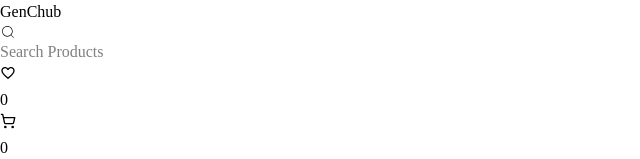
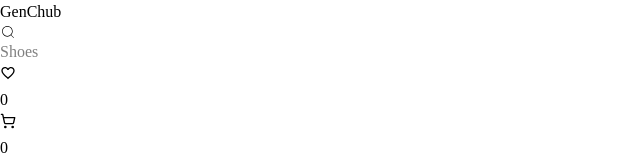
Before and after one commit to rahulpattusamy/Genchub, a React (Vite) app in the folder gencyhub/: page /cart in a window 1280 px wide. Shown: the top 159 px of the page, without its empty margins (0-640 px from the left). Built offline with nearby package versions, Linux system fonts and the light colour scheme.

Commit message:
add rotating placeholder text

```diff
--- a/gencyhub/src/Pages/HomePage.tsx
+++ b/gencyhub/src/Pages/HomePage.tsx
@@ -2,6 +2,7 @@
 import SearchInput from "../components/SearchInput"
 import Category from "../components/Category"
 import ProductCard from "../components/ProductCard"
+
 
 
 const HomePage = () => {
--- a/gencyhub/src/Pages/Layout.tsx
+++ b/gencyhub/src/Pages/Layout.tsx
@@ -8,7 +8,6 @@
     <>
       <NavBar />
       <Outlet />
-
       <div className="mt-120">
         <Footer />
       </div>
--- a/gencyhub/src/components/AddToCart.tsx
+++ b/gencyhub/src/components/AddToCart.tsx
@@ -3,6 +3,7 @@
 import { findproduct } from "../utils/FindProduct";
 import { useNavigate } from "react-router-dom";
 import { BsCartCheck, BsCartPlus } from "react-icons/bs";
+
 
 interface Product {
   id: number;
@@ -23,12 +24,14 @@
   const isProductinCart = findproduct(cart, product.id);
   const navigate = useNavigate();
 
+
   return (
     <div>
       <button
         onClick={() => {
           !isProductinCart && setCart({...product, quantity:1});
           isProductinCart && navigate("/cart");
+
         }}
         className="btn hidden text-sm  lg:flex ml-2"
       >
@@ -40,6 +43,7 @@
           !isProductinCart &&
             setCart({...product, quantity:1});
           isProductinCart && navigate("/cart");
+
         }}
         className="btn p-2 block text-xl lg:hidden ml-2"
       >
--- a/gencyhub/src/components/SearchInput.tsx
+++ b/gencyhub/src/components/SearchInput.tsx
@@ -1,41 +1,70 @@
-import { useCallback, useRef } from "react";
+import { useCallback, useEffect, useRef, useState } from "react";
 import { CiSearch } from "react-icons/ci";
 import useProductquery from "../productquerystore";
 import { useNavigate } from "react-router-dom";
-import debounce from 'lodash/debounce'
+import debounce from "lodash/debounce";
 
 const SearchInput = () => {
   const ref = useRef<HTMLInputElement>(null);
   const setSearchtext = useProductquery((s) => s.setSearchText);
   const navigate = useNavigate();
 
-  const debounced = useCallback(debounce((value:string)=>{
-    setSearchtext(value);
-  },500),[]);
+  const PlaceholderList = [
+    "Search Products",
+    "Laptops",
+    "Shoes",
+    "Smartphones",
+    "shirts",
+    "Watches",
+    "sunglasses",
+  ];
 
-  const handleChange = ()=>{
-    if(ref.current){
-      debounced(ref.current.value)
+  const [isText, setText] = useState(0);
+
+  useEffect(() => {
+    const interval = setInterval(() => {
+      setText((p) => (p + 1 >= PlaceholderList.length ? 0 : p + 1));
+    }, 2000);
+
+    return () => clearInterval(interval);
+  }, []);
+
+  const debounced = useCallback(
+    debounce((value: string) => {
+      setSearchtext(value);
+    }, 500),
+    []
+  );
+
+  const handleChange = () => {
+    if (ref.current) {
+      debounced(ref.current.value);
     }
-  }
-
+  };
 
   return (
     <form
       onSubmit={(e) => {
         e.preventDefault();
         if (ref.current) setSearchtext(ref.current?.value);
-        navigate('/');
+        navigate("/");
       }}
       action="search"
-     className="">
-    <div className=" relative ">
-     <div className="ml-1 pt-1 text-2xl  text-black  absolute sm:pt-2 sm:ml-2 sm:text-2xl">
-       <CiSearch/>
-     </div>
+      className=""
+    >
+      <div className=" relative ">
+        <div className="ml-1 pt-1 text-2xl  text-black  absolute sm:pt-2 sm:ml-2 sm:text-2xl">
+          <CiSearch />
+        </div>
 
-     <input ref={ref} onChange={handleChange} className=" border border-gray-600  focus:ring-black  pl-8 text-lg md:ring-white focus:outline-none md:rounded-4xl md:bg-white md:border-white dark:bg-white placeholder:text-black md:text-xl md:w-full md:pl-10 md:p-1  w-full rounded-4xl"  type="text" placeholder='Search Products' />
-    </div>
+        <input
+          ref={ref}
+          onChange={handleChange}
+          className=" border placeholder-black text-black bg-white border-gray-600  focus:ring-black  pl-8 text-lg  focus:outline-none md:rounded-4xl  md:border-white   md:text-xl md:w-100 md:pl-10 md:p-1  w-full rounded-4xl"
+          type="text"
+          placeholder={PlaceholderList[isText]}
+        />
+      </div>
     </form>
   );
 };
--- a/package.json
+++ b/package.json
@@ -4,11 +4,14 @@
     "@tanstack/react-query": "^5.81.5",
     "@tanstack/react-query-devtools": "^5.81.5",
     "axios": "^1.10.0",
+    "from": "^0.1.7",
     "lodash": "^4.17.21",
+    "react-hot-toast": "^2.5.2",
     "react-icons": "^5.5.0",
     "react-infinite-scroll-component": "6.1",
     "react-router-dom": "^6.10.0",
     "tailwindcss": "^4.1.11",
+    "toast": "^0.5.4",
     "zustand": "^5.0.6"
   }
 }
```
Also changed, not shown: 1 other file (tests, documents, lock files or other folders).
